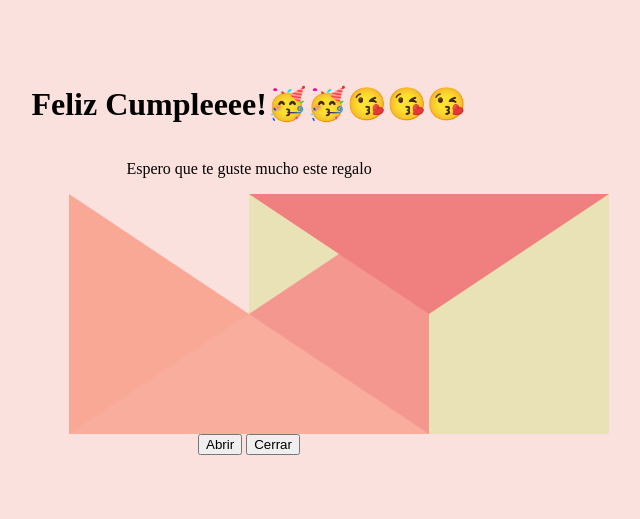
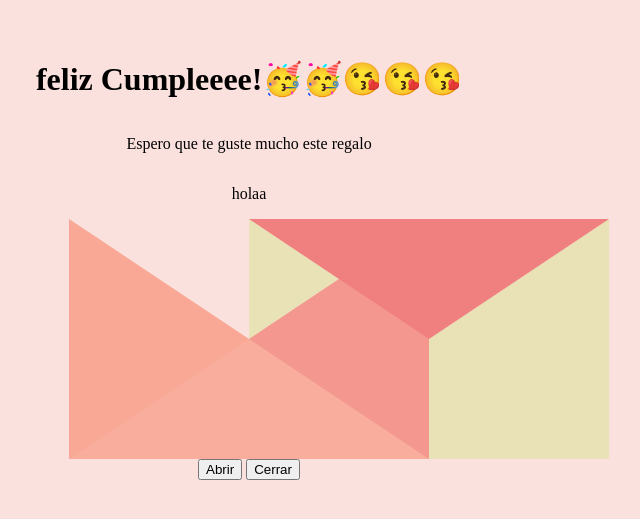
Before and after one commit to JulioSerMem/Carta1, a plain HTML site: page index.html in a window 1280 px wide. Shown: the part 141-660 px from the top of the page, without its empty margins (391-1031 px from the left). Drawn offline with Linux system fonts and the light colour scheme.

Commit message:
prueba qr

```diff
--- a/index.html
+++ b/index.html
@@ -8,8 +8,9 @@
   </head>
 
   <body>
-    <h1>Feliz Cumpleeee!🥳🥳😘😘😘</h1>
+    <h1>feliz Cumpleeee!🥳🥳😘😘😘</h1>
     <p>Espero que te guste mucho este regalo</p>
+    <p>holaa</p>
     <div class="contenedor">
     <div class="superior"></div>
     <div class="mensaje"></div>
```
